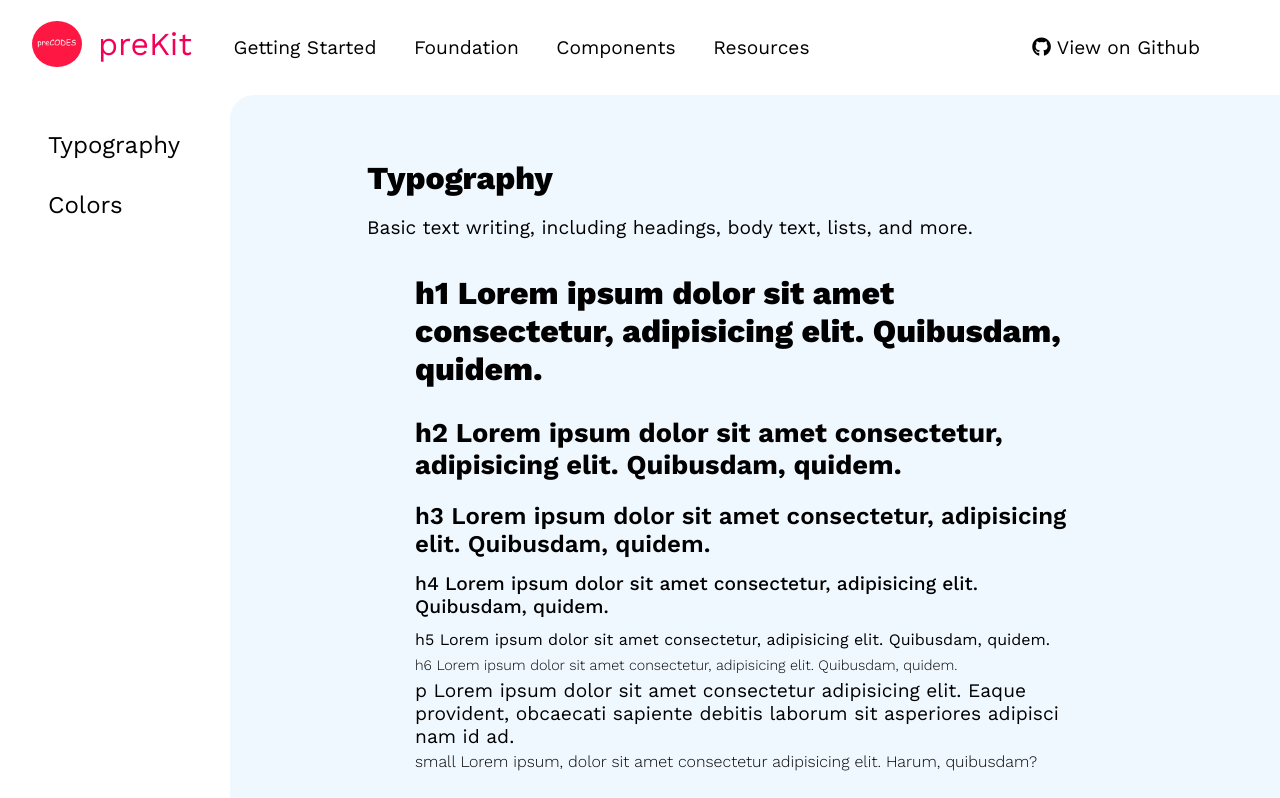
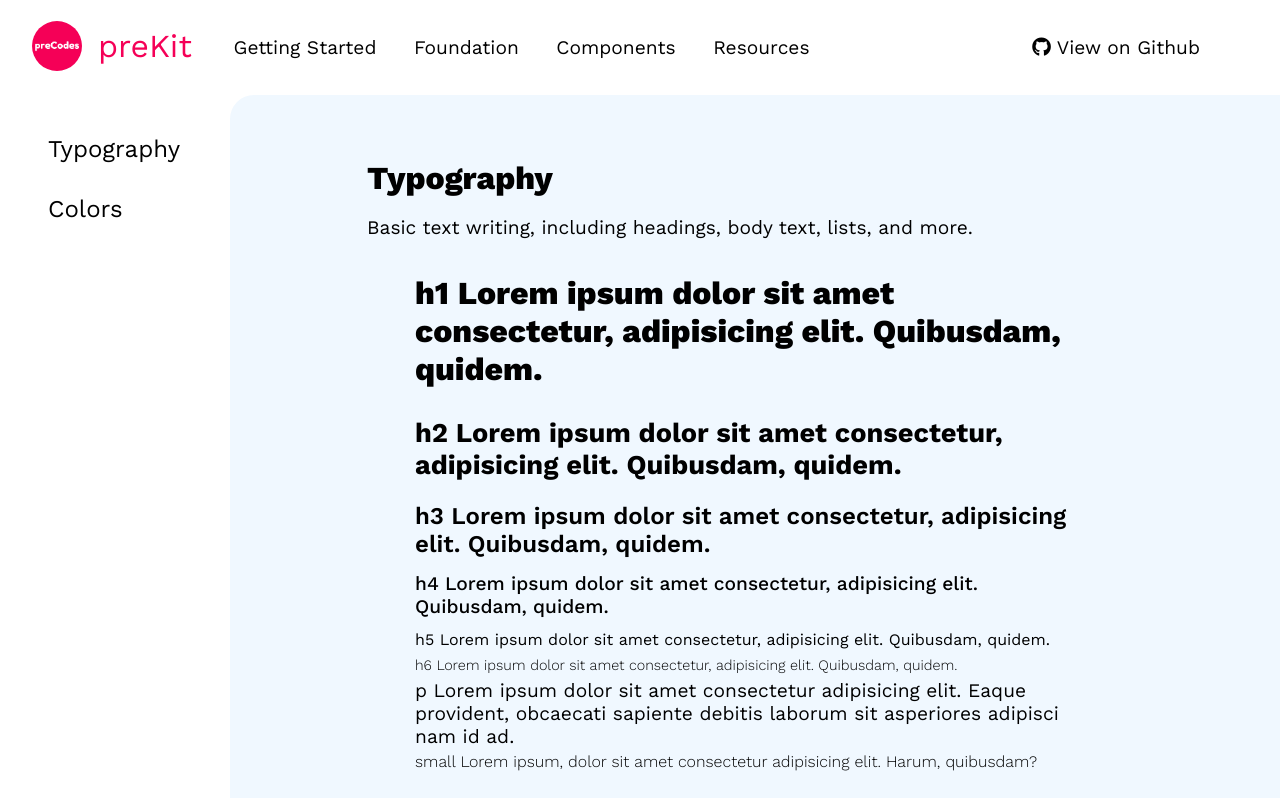
Before and after one commit to prerana1821/prekit, a plain HTML site: page index.html in a window 1280 px wide. Shown: the top 798 px of the page. Drawn offline with nearby package versions, Linux system fonts and the light colour scheme.

Commit message:
style: fixed logo

```diff
--- a/index.html
+++ b/index.html
@@ -31,8 +31,8 @@
 
        <nav class="comp-nav" >
 
-         <div class="logo">
-            <img src="./images/logo.png" alt="Logo">
+        <div class="logo">
+            <img src="./images/preCodes.png" alt="Logo">
             <p class="logo-txt">preKit</p>
         </div>
 
--- a/styles.css
+++ b/styles.css
@@ -79,6 +79,7 @@ body > main {
 
 .logo > img {
   width: 50px;
+  height: 50px;
   border-radius: 50%;
 }
 
```
Also changed, not shown: comp.html (+2 -2 lines), foundation.html (+2 -2 lines), resources.html (+2 -2 lines), images/preCodes.png (added).
